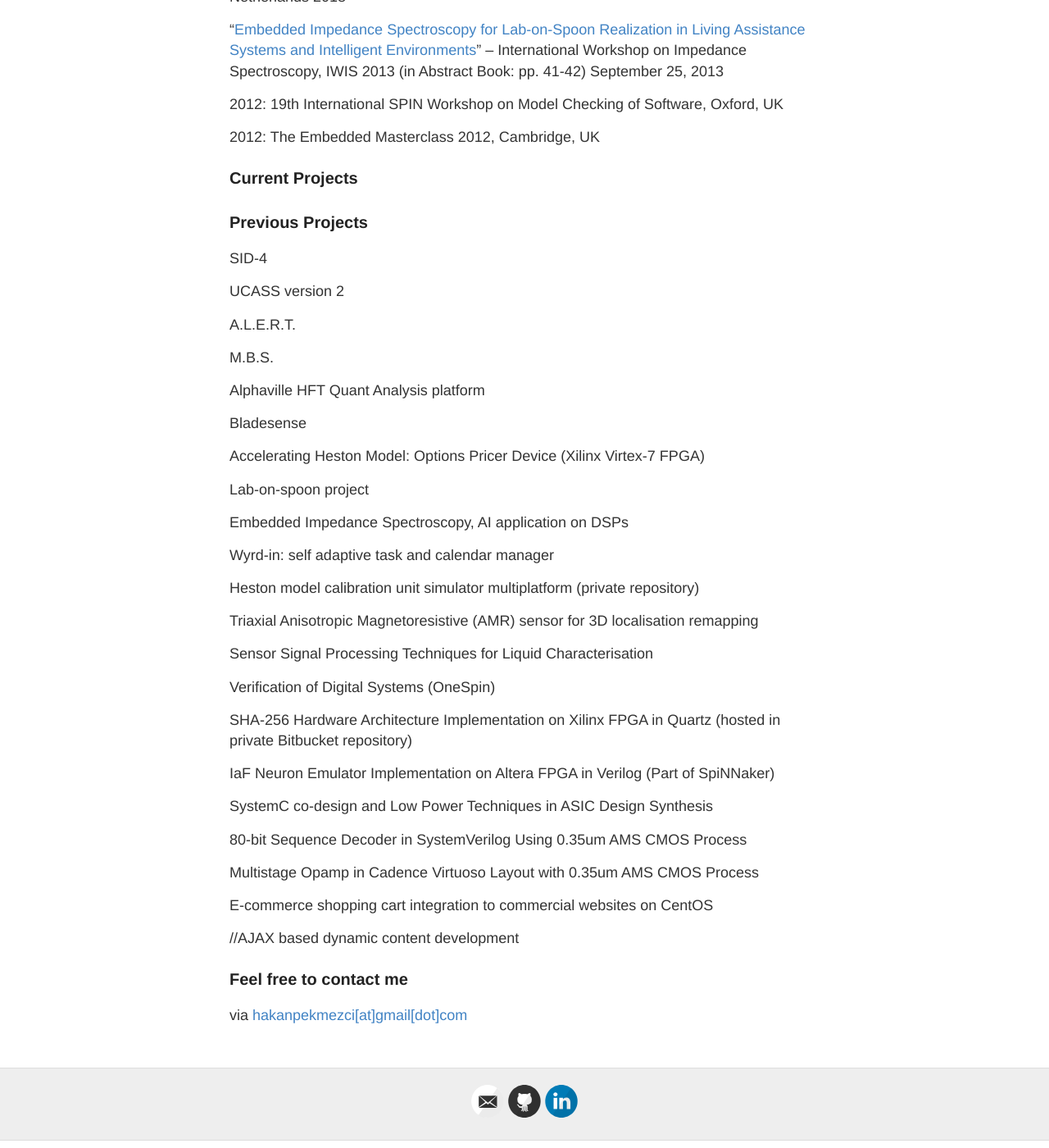
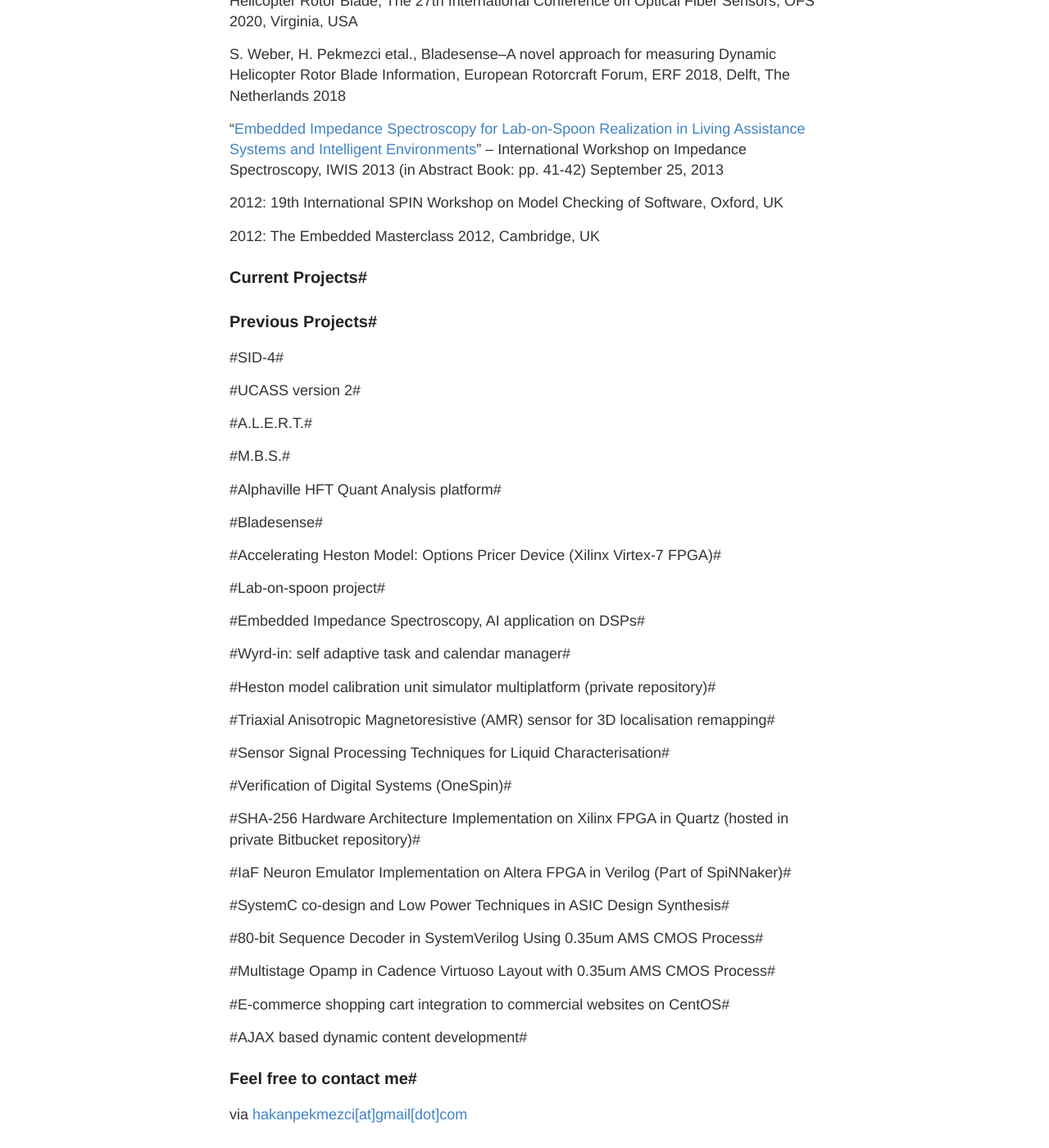
Before and after one commit to pekmezci/pekmezci.github.io, a Jekyll site: the page built from about.md, in a window 1280 px wide and 1400 px high, scrolled down 1028 px. Shown: the whole window at 82% size. Built offline with Jekyll 4.4.1, drawn with Linux system fonts in a browser that asks for light colours; part of the change alters nothing that is shown; some of the changed text lies outside the part shown.

```diff
--- a/about.md
+++ b/about.md
@@ -18,7 +18,13 @@ Quants alphaville server (is down): http://techton.heliohost.org
 
 My old webpage (unfortunately it's down now): http://users.ecs.soton.ac.uk/hhp1g11/
 
-### Publications and Workshops
+### Publications,Workshops and Conferences
+
+DATES 2023
+
+eFutures 2022
+
+GovSecIT 2022
 
 S. James, H. Pekmezci et al. Dynamic Measurement of Strain and Shape on a Rotating Helicopter Rotor Blade, The 27th
 International Conference on Optical Fiber Sensors, OFS 2020, Virginia, USA
@@ -32,53 +38,53 @@ S. Weber, H. Pekmezci etal., Bladesense–A novel approach for measuring Dynamic
 
 2012: The Embedded Masterclass 2012, Cambridge, UK
 
-### Current Projects
+### Current Projects#
 
 
-### Previous Projects
+### Previous Projects#
 
-SID-4
+#SID-4#
 
-UCASS version 2
+#UCASS version 2#
 
-A.L.E.R.T.
+#A.L.E.R.T.#
 
-M.B.S.
+#M.B.S.#
 
-Alphaville HFT Quant Analysis platform
+#Alphaville HFT Quant Analysis platform#
 
-Bladesense
+#Bladesense#
 
-Accelerating Heston Model: Options Pricer Device (Xilinx Virtex-7 FPGA)
+#Accelerating Heston Model: Options Pricer Device (Xilinx Virtex-7 FPGA)#
 
-Lab-on-spoon project
+#Lab-on-spoon project#
 
-Embedded Impedance Spectroscopy, AI application on DSPs
+#Embedded Impedance Spectroscopy, AI application on DSPs#
 
-Wyrd-in: self adaptive task and calendar manager
+#Wyrd-in: self adaptive task and calendar manager#
 
-Heston model calibration unit simulator multiplatform (private repository)
+#Heston model calibration unit simulator multiplatform (private repository)#
 
-Triaxial Anisotropic Magnetoresistive (AMR) sensor for 3D localisation remapping
+#Triaxial Anisotropic Magnetoresistive (AMR) sensor for 3D localisation remapping#
 
-Sensor Signal Processing Techniques for Liquid Characterisation
+#Sensor Signal Processing Techniques for Liquid Characterisation#
 
-Verification of Digital Systems (OneSpin)
+#Verification of Digital Systems (OneSpin)#
 
-SHA-256 Hardware Architecture Implementation on Xilinx FPGA in Quartz (hosted in private Bitbucket repository)
+#SHA-256 Hardware Architecture Implementation on Xilinx FPGA in Quartz (hosted in private Bitbucket repository)#
 
-IaF Neuron Emulator Implementation on Altera FPGA in Verilog (Part of SpiNNaker)
+#IaF Neuron Emulator Implementation on Altera FPGA in Verilog (Part of SpiNNaker)#
 
-SystemC co-design and Low Power Techniques in ASIC Design Synthesis
+#SystemC co-design and Low Power Techniques in ASIC Design Synthesis#
 
-80-bit Sequence Decoder in SystemVerilog Using 0.35um AMS CMOS Process
+#80-bit Sequence Decoder in SystemVerilog Using 0.35um AMS CMOS Process#
 
-Multistage Opamp in Cadence Virtuoso Layout with 0.35um AMS CMOS Process
+#Multistage Opamp in Cadence Virtuoso Layout with 0.35um AMS CMOS Process#
 
-E-commerce shopping cart integration to commercial websites on CentOS
+#E-commerce shopping cart integration to commercial websites on CentOS#
 
-//AJAX based dynamic content development
+#AJAX based dynamic content development#
 
-### Feel free to contact me
+### Feel free to contact me#
 
 via [hakanpekmezci[at]gmail[dot]com](mailto:hakanpekmezci[at]gmail[dot]com)
```
